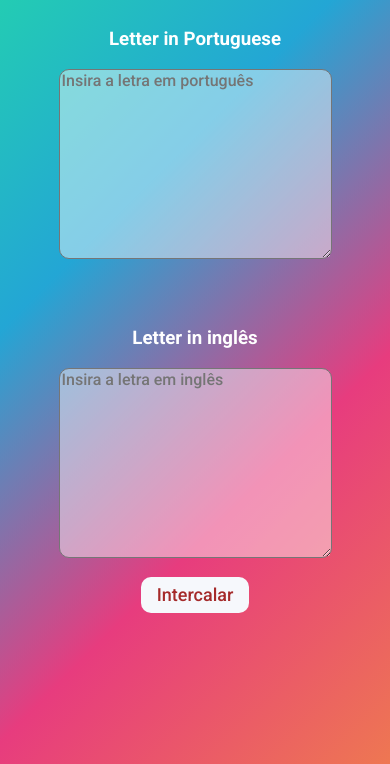
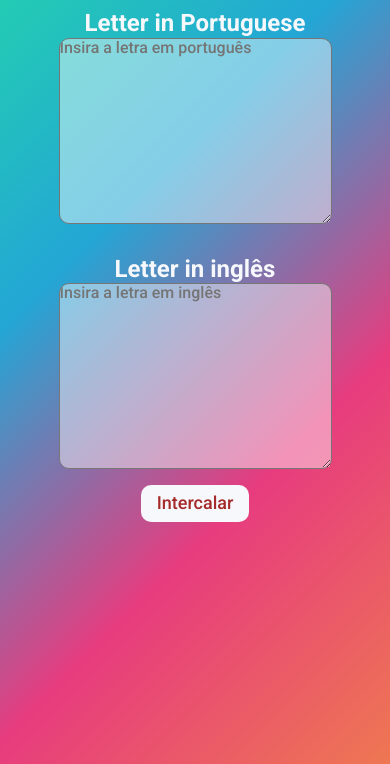
Before and after one commit to leitejose/Formatar-para-Holyrics, a plain HTML site: page index.html in a window 390 px wide. Shown: the part 80-844 px from the top of the page. Drawn offline with nearby package versions, Linux system fonts and the light colour scheme.

Commit message:
Responsive

```diff
--- a/assets/css/style.css
+++ b/assets/css/style.css
@@ -3,7 +3,7 @@
 *{
     font-family: 'Roboto', sans-serif;
     box-sizing: border-box; /*faz com que a largura e altura do elemento não sejam alteradas quando adicionamos padding e border*/
-    color: #FFF;
+
 
 }
 html,
@@ -30,8 +30,9 @@ h1{
     display: flex;
     justify-content: center;
 }
-h2{font-size: .5rem;
-    color: #F6F8FC;
+h3{
+    font-size: 1.5rem;
+    color: #F6F8FC  ;
     margin-bottom: 1rem;
 }
 .textArea{
@@ -39,7 +40,7 @@ h2{font-size: .5rem;
     min-height: 30vh;
     border-radius: 10px;
     background-color: #ffffff71;
-    color: black;
+    color: #F6F8FC;
 
 }
 .textAreaGroup{
@@ -65,24 +66,35 @@ Button{
 }
 
 
-<!-- /*Responsivity*/ -->
+ /*Responsivity*/
 @media(max-width: 600px){
     .textAreaGroup{
         grid-template-columns: 1fr;
     }
 }
-@media screen and (max-width: 394px){
+@media screen and (max-width: 395px){
     .textAreaGroup{
         grid-template-columns: 1fr;
         max-width: 70vw;
         max-height: 80vh;
+        margin: 0;
+        padding: 0;
     }
     .textArea{
         max-width: 70vw;
-        min-height: 0.1vh;
+        min-height: 20vh;
         border-radius: 10px;
         background-color: #ffffff71;
-        color: black;
+        padding: 0;
+        margin:0 ;
+    }
+    h3{font-size: 1.5rem;
+        color: #F6F8FC;
+        margin: 0;
+    }
+    Button{
+        padding: .5rem 1rem;
+        margin: 1rem;
     }
 }
 
--- a/index.html
+++ b/index.html
@@ -8,7 +8,6 @@
     <link rel="stylesheet" href="https://cdnjs.cloudflare.com/ajax/libs/normalize/8.0.1/normalize.min.css" integrity="sha512-NhSC1YmyruXifcj/KFRWoC561YpHpc5Jtzgvbuzx5VozKpWvQ+4nXhPdFgmx8xqexRcpAglTj9sIBWINXa8x5w==" crossorigin="anonymous" referrerpolicy="no-referrer" />
     <!--Styles-->
     <link rel="stylesheet" href="./assets/css/style.css">
-    <link rel="stylesheet" href="./assets/css/background-animated.css">
 </head>
 <body>
     <section class="content">
@@ -17,12 +16,10 @@
             <div class="textAreaContent">
                 <h3>Letter in Portuguese</h3>
                 <textarea class="textArea" id="portugueseTextArea" rows="10" cols="50" placeholder="Insira a letra em português"></textarea>
-                <br>
             </div>
             <div class="textAreaContent">
                 <h3>Letter in inglês</h3>
                 <textarea class="textArea" id="englishTextArea" rows="10" cols="50" placeholder="Insira a letra em inglês"></textarea>
-                <br>
             </div>
         </div>
         <button id="interleaveButton">Intercalar</button>
```
Also changed, not shown: assets/css/background-animated.css (added).
